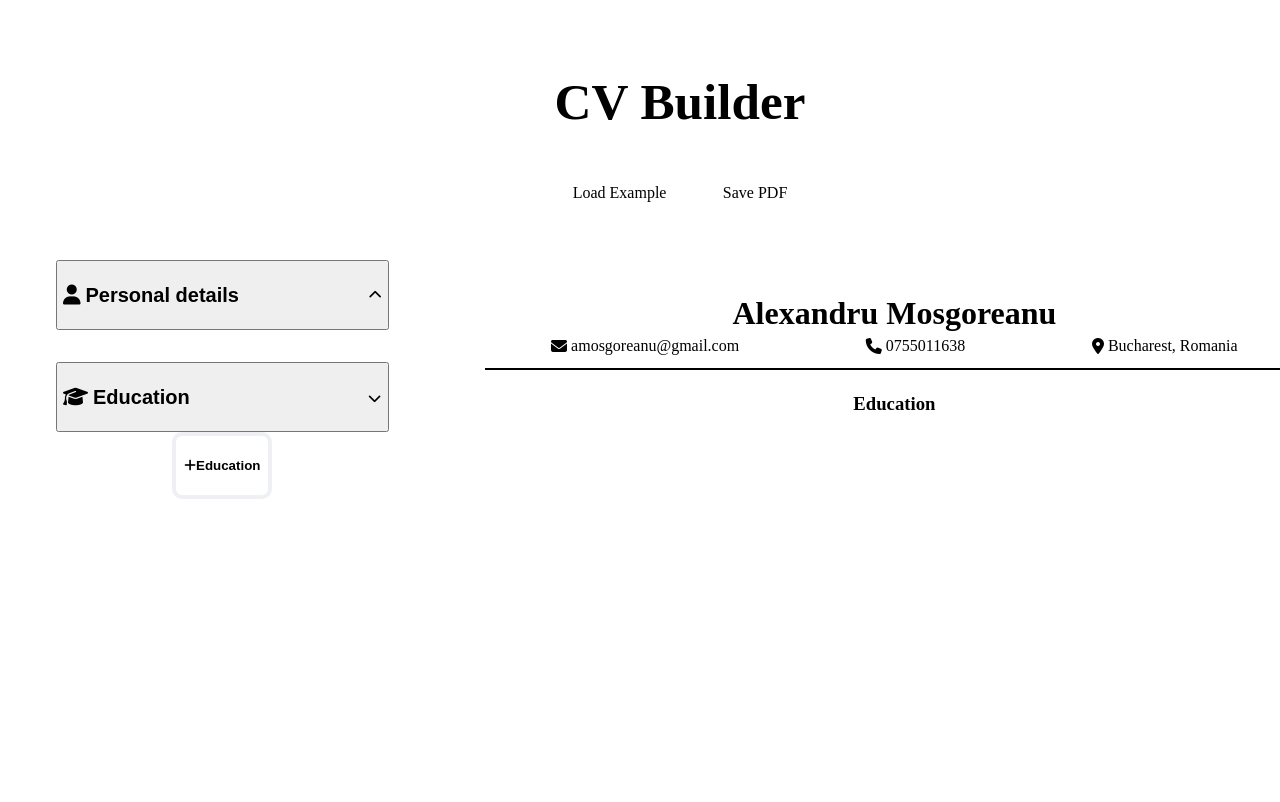
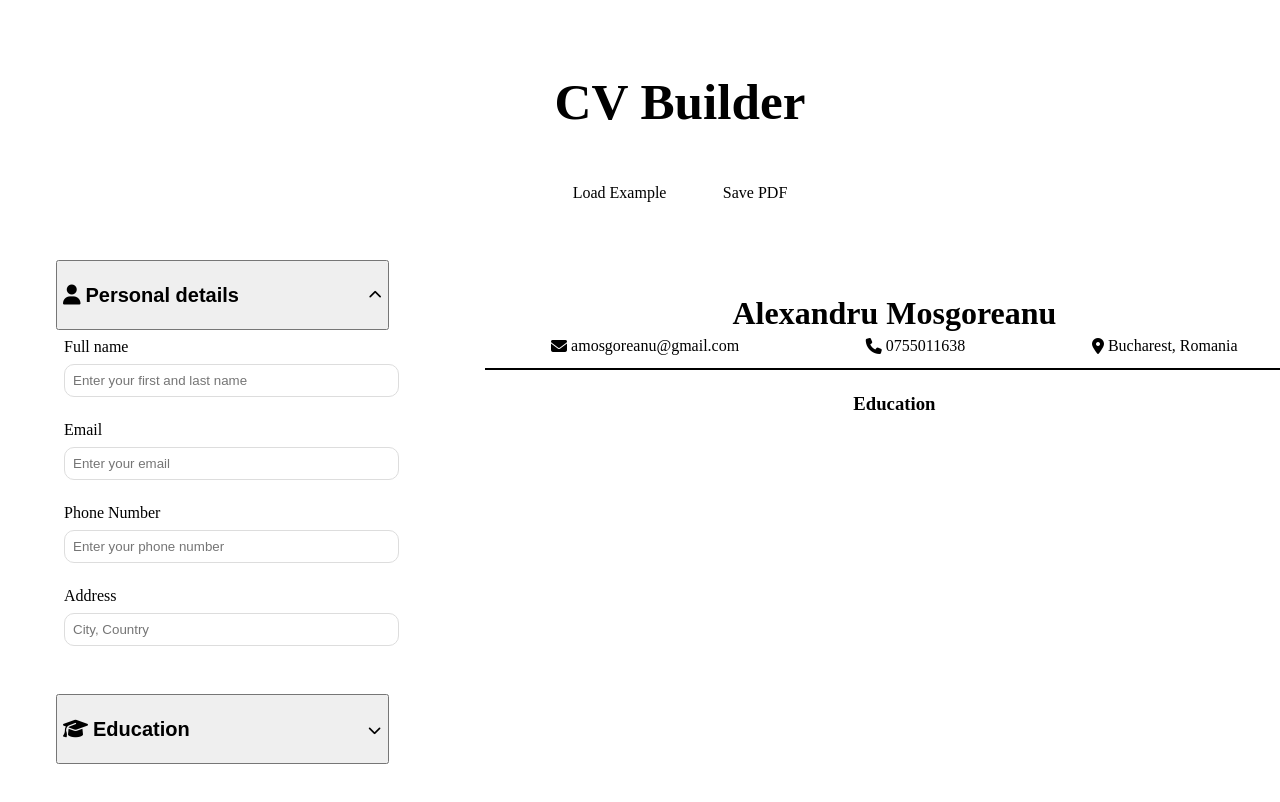
Before and after one commit to alexandrumosgoreanu/cv-builder, a React (Vite) app: page / in a window 1280 px wide. Both pictures are taken after a click on the button "Personal details". Shown: the top 802 px of the page. Built offline with nearby package versions, Linux system fonts and the light colour scheme; the HTML template or start-up script is replaced by a standard one.

Commit message:
Fixed toggle only for specific section

```diff
--- a/src/App.jsx
+++ b/src/App.jsx
@@ -35,9 +35,9 @@ const App = () => {
         setEducationDetails({...educationDetails, [id]: e.target.value});
     }
 
-    const toggleSectionClose = (e) => {
+    const toggleElems = (e) => {
         const toggleElems = e.target.parentElement.querySelectorAll(".toggle");
-        console.log(toggleElems)
+        //console.log(e.target.classList)
         toggleElems.forEach((elem) => elem.classList.toggle("closed"));
     }
 
@@ -48,34 +48,42 @@ const App = () => {
               <form className="leftSidebar" action="">
 
                 <div className="personalDetailsInputs container">
-                    <button className="expandInputs" type="button" onClick={toggleSectionClose}>
+                    <button className="expandInputs" type="button" onClick={(e) => {
+                        document.querySelector(".personalDetails").classList.toggle("closed");
+                        toggleElems(e);
+                        }}>
                         <h2 className="inputContainerHeader">
                             <i className="fa-user fa-solid"/>
                             Personal details
                         </h2>
                         <i className="fa-solid fa-chevron-up chevron toggle closed"></i>
                     </button>
-                    <div className="toggle closed">
+
+                    <div className="personalDetails toggle closed">
                         <PersonalDetails onChange={handlePersonalDetailsChange}/>
                     </div>
                 </div>
 
                 <div className="educationDetailsInputs container">
-                    <button className="expandInputs" type="button" onClick={toggleSectionClose}>
+                    <button className="expandInputs" type="button" onClick={(e) => {
+                        document.querySelector(".educationDetails").classList.toggle("closed");
+                        toggleElems(e)}}>
                         <h2 className="inputContainerHeader">
                             <i className="fa-graduation-cap fa-solid"/>
                             Education
                         </h2>
                         <i className="fa-solid fa-chevron-up chevron toggle closed"></i>
                     </button>
-                    <button className="add-education" type="button">
-                        <h4>
-                            <i className="fa-solid fa-plus" />
-                            Education
-                        </h4>
-                    </button>
-                    <div className="toggle closed">
+
+                    <div className="educationDetails toggle closed">
                         <EducationDetails onChange={handleEducationDetailsChange}/>
+
+                        <button className="addEducation" type="button">
+                            <h4>
+                                <i className="fa-solid fa-plus" />
+                                Education
+                            </h4>
+                        </button>
                     </div>
                 </div>
 
--- a/src/styles/App.css
+++ b/src/styles/App.css
@@ -60,14 +60,21 @@ form {
 }
 
 .chevron.closed {
-  transform: rotate(180deg);
+  transform: rotate(-180deg);
 }
 
-.add-education {
+.addEducation {
   background-color: transparent;
-  padding: 4px 8px;
+  padding: 4px;
   border-radius: 10px;
   border: 4px solid rgb(238, 240, 244);
+}
+.addEducation i {
+  margin-right: 5px;
+}
+
+.addEducation.closed {
+  visibility: hidden;
 }
 /* @keyframes logo-spin {
   from {
```
